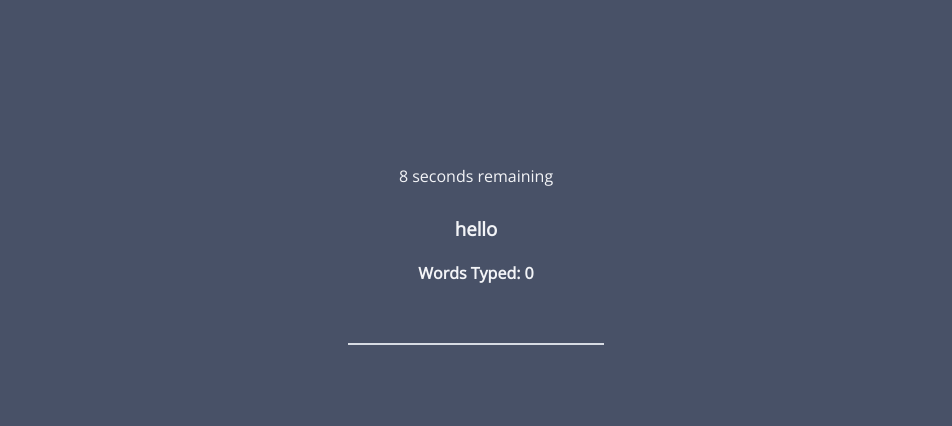
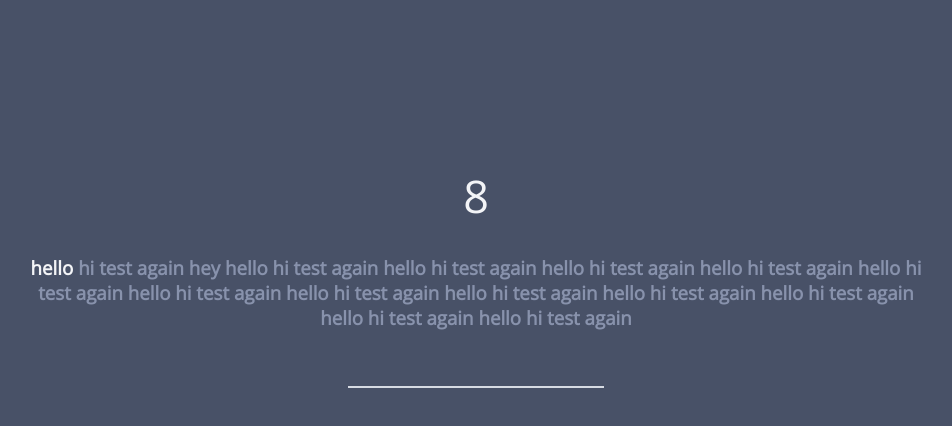
Before and after one commit to maximomacchi/react-wpm-test, a React (Create React App) app: page / in a window 1280 px wide. Both pictures are taken after a click on the button "Start Test". Shown: the top 426 px of the page, without its empty margins (164-1116 px from the left). Built offline with nearby package versions, Linux system fonts and the light colour scheme.

Commit message:
List of words shown during test so user can see upcoming words to type

```diff
--- a/src/App.js
+++ b/src/App.js
@@ -6,7 +6,7 @@ import StartButton from "./components/Start-Button";
 import Form from "./components/Form";
 
 const TEST_TIME = 10;
-const wordsToType = [
+const wordsList = [
   "hello",
   "hi",
   "test",
@@ -65,7 +65,6 @@ const wordsToType = [
 function App() {
   const [time, setTime] = useState(0);
   const [wordsTyped, setWordsTyped] = useState(0);
-  const [wordToType, setWordToType] = useState(wordsToType[wordsTyped]);
   const [testActive, setTestActive] = useState(false);
 
   function startTest() {
@@ -77,10 +76,7 @@ function App() {
     setWordsTyped(wordsTyped + 1);
   }
 
-  useEffect(() => {
-    setWordToType(wordsToType[wordsTyped]);
-  }, [wordsTyped]);
-
+  // Logic for starting test timer
   useEffect(() => {
     let timeInterval = null;
     if (time > 0) {
@@ -102,7 +98,7 @@ function App() {
       <div className="App">
         <Timer time={time} />
         <Form
-          wordToType={wordToType}
+          wordsList={wordsList}
           wordsTyped={wordsTyped}
           incrementWordsTyped={incrementWordsTyped}
         />
--- a/src/components/Form.js
+++ b/src/components/Form.js
@@ -1,11 +1,10 @@
 import React, { useState, useEffect } from "react";
 
-function Form({ wordToType, wordsTyped, incrementWordsTyped }) {
+function Form({ wordsTyped, incrementWordsTyped, wordsList }) {
   const [input, setInput] = useState("");
-
-  function updateInput(e) {
-    setInput(e.target.value);
-  }
+  const [wordToType, setWordToType] = useState(wordsList[wordsTyped]);
+  const [wordsBefore, setWordsBefore] = useState("");
+  const [wordsAfter, setWordsAfter] = useState("");
 
   useEffect(() => {
     if (input === wordToType) {
@@ -20,14 +19,29 @@ function Form({ wordToType, wordsTyped, incrementWordsTyped }) {
     if (wordsTyped === 0) {
       setInput("");
     }
-  }, [wordsTyped]);
+    setWordToType(wordsList[wordsTyped]);
+    let wordsBefore = wordsList.slice(0, wordsTyped);
+    wordsBefore = wordsBefore.join(" ");
+    let wordsAfter = wordsList.slice(wordsTyped + 1);
+    wordsAfter = wordsAfter.join(" ");
+    setWordsBefore(wordsBefore);
+    setWordsAfter(wordsAfter);
+  }, [wordsTyped, wordsList]);
 
   return (
     <div className="Form">
-      <h3>{wordToType}</h3>
-      <h4>Words Typed: {wordsTyped}</h4>
+      <h3 className="words-container">
+        <span className="words-before">{wordsBefore}</span>{" "}
+        <span className="word-to-type">{wordToType}</span>{" "}
+        <span className="words-after">{wordsAfter}</span>
+      </h3>
       <form onSubmit={e => e.preventDefault()}>
-        <input type="text" value={input} onChange={updateInput}></input>
+        <input
+          type="text"
+          value={input}
+          onChange={e => setInput(e.target.value)}
+          autoFocus
+        ></input>
       </form>
     </div>
   );
--- a/src/components/Timer.js
+++ b/src/components/Timer.js
@@ -1,11 +1,7 @@
 import React from "react";
 
 function Timer({ time }) {
-  if (time > 1) {
-    return <div className="Timer">{time} seconds remaining</div>;
-  } else {
-    return <div className="Timer">{time} second remaining</div>;
-  }
+  return <div className="Timer">{time}</div>;
 }
 
 export default Timer;
--- a/src/styles/App.css
+++ b/src/styles/App.css
@@ -37,10 +37,20 @@ body {
 
 .Timer {
   color: #f3f4f7;
+  font-size: 45px;
 }
 
-.Form {
+.Form .words-container {
+  max-width: 70vw;
+}
+
+.Form .word-to-type {
   color: #f3f4f7;
+}
+
+.Form .words-before,
+.Form .words-after {
+  color: #8892ac;
 }
 
 .Form form input[type="text"] {
@@ -51,6 +61,7 @@ body {
   font-family: "Open Sans", sans-serif;
   font-size: 20px;
   padding-bottom: 10px;
+  text-align: center;
 }
 
 .Form form input[type="text"]:focus {
--- a/src/styles/App.scss
+++ b/src/styles/App.scss
@@ -37,10 +37,22 @@ body {
 
 .Timer {
   color: $white;
+  font-size: 45px;
 }
 
 .Form {
-  color: $white;
+  .words-container {
+    max-width: 70vw;
+  }
+
+  .word-to-type {
+    color: $white;
+  }
+
+  .words-before,
+  .words-after {
+    color: $light-sea;
+  }
 
   form {
     input[type="text"] {
@@ -51,6 +63,7 @@ body {
       font-family: "Open Sans", sans-serif;
       font-size: 20px;
       padding-bottom: 10px;
+      text-align: center;
 
       &:focus {
         outline: none;
```
Also changed, not shown: 1 other file (tests, documents, lock files or other folders).
